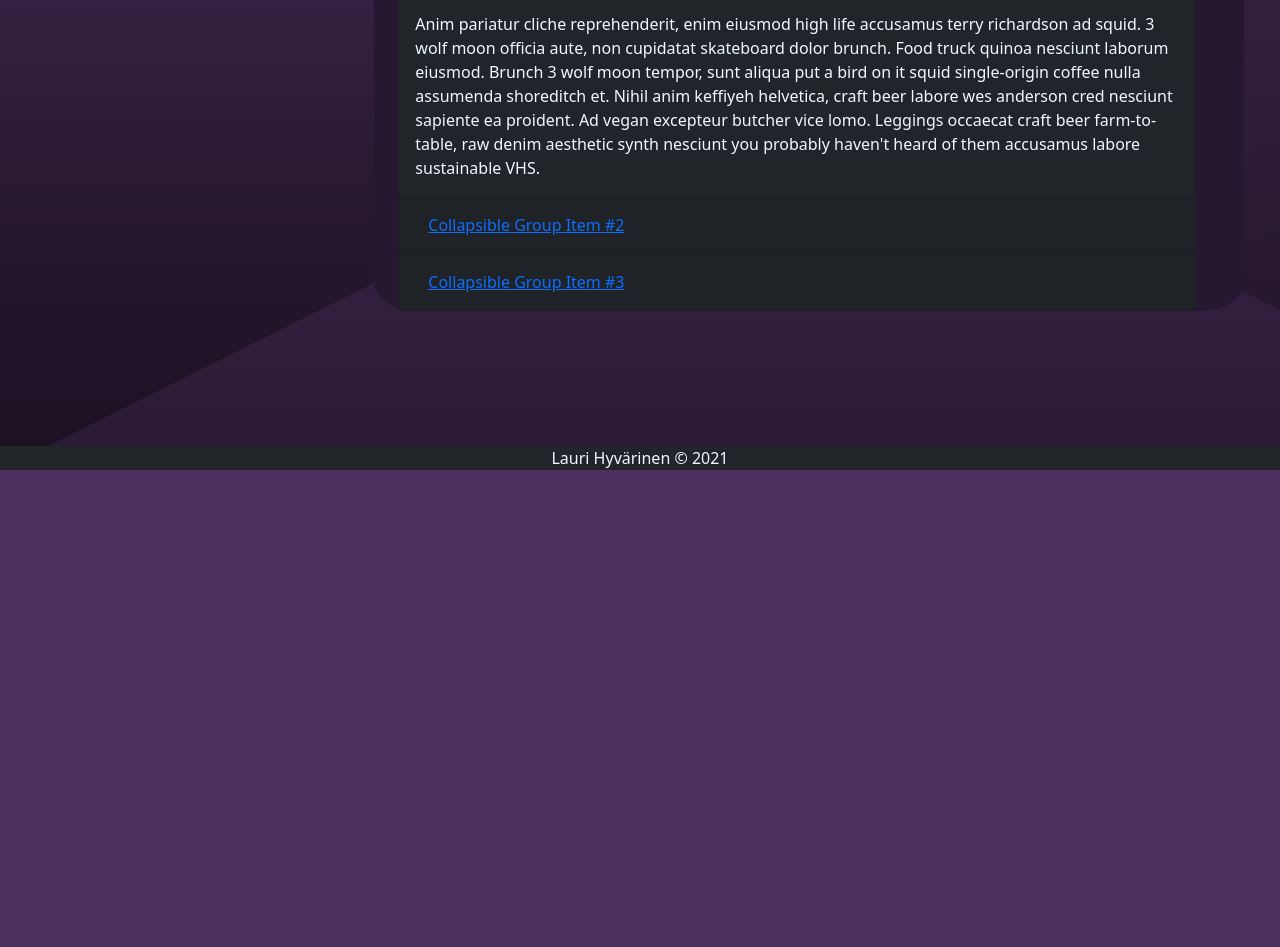
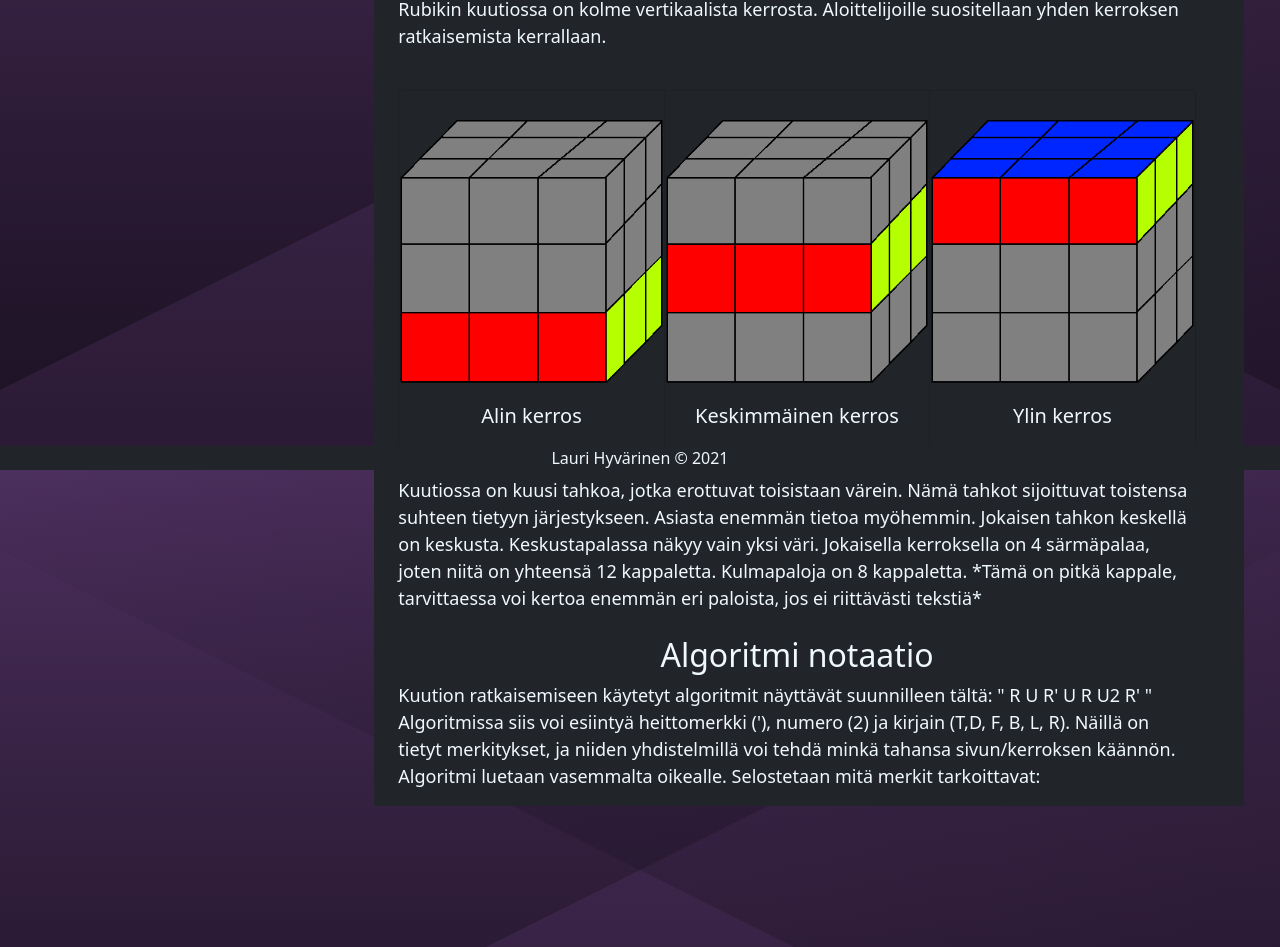
Before and after one commit to LarePaharinen/rubikinratkaisu, a plain HTML site: page kuutio.html in a window 1280 px wide. Shown: the part 330-1277 px from the top of the page. Before the commit the page ends 800 px from the top, so only its background shows below. Drawn offline with nearby package versions, Linux system fonts and the light colour scheme.

Commit message:
Continued on info page

```diff
--- a/css/index.css
+++ b/css/index.css
@@ -1,9 +1,10 @@
+p{
+    color:aliceblue;
+    font-size: large;
+}
 
-
-.main-content{
-    background-color: #271831;
-    color:aliceblue;
-    border-radius: 5%;
+h2, h5{
+    color: aliceblue;
 }
 
 body{
--- /dev/null
+++ b/js/kuutio.js
@@ -0,0 +1,3 @@
+window.onload = () => {
+
+}
--- a/kuutio.html
+++ b/kuutio.html
@@ -39,10 +39,10 @@
     </nav>
     <div class="content">
         <div class="row justify-content-around">
-            <div class="col-4 col-md-2">
+            <div class=" col-4 col-md-2">
                 <div>
                     <ul class="list-group w-auto">
-                        <li class="list-group-item list-group-item-dark"><b>Rubikin kuution palat</b></li>
+                        <li class="list-group-item list-group-item-dark"><a href="#pieces"><b>Rubikin kuution palat</b></a></li>
                         <li class="list-group-item list-group-item-dark"><b>Algoritmi notaatio</b></li>
                         <li class="list-group-item list-group-item-dark"><b>Käännökset kuvana</b></li>
                         <li class="list-group-item list-group-item-dark"><b>Muuta tietoa</b></li>
@@ -50,7 +50,7 @@
                       </ul>
                 </div>
             </div>
-            <div class="row col-11 col-sm-6 col-md-8 main-content">
+            <div class="row col-11 col-sm-6 col-md-8 bg-dark">
                 <div class="row">
                     <h2 class="text-center pt-3">Rubikin kuutio</h2>
                     <p class="p-3">
@@ -59,57 +59,63 @@
                     </p>
                 </div>
                 <div class="row">
-                    <div id="accordion">
+                    <div>
+                        <h2 class="text-center" id="pieces">Rubikin kuution palat</h2>
+                        <p>
+                            Rubikin kuutiossa on kolme vertikaalista kerrosta. Aloittelijoille suositellaan yhden kerroksen ratkaisemista kerrallaan.
+                        </p>
+                        <br>
+                        <div class="card-group">
                             <div class="card bg-dark">
-                          <div class="card-header" id="headingOne">
-                            <h5 class="mb-0">
-                              <button class="btn btn-link" data-toggle="collapse" data-target="#rubiksPieces" aria-expanded="true" aria-controls="rubiksPieces">
-                                Rubikin kuution palat
-                              </button>
-                            </h5>
+                              <img class="card-img-top" src="images/alin kerros.png" alt="Card image cap">
+                              <div class="card-body">
+                                <h5 class="card-title text-center">Alin kerros</h5>
                               </div>
-
-                          <div id="rubiksPieces" class="collapse show" aria-labelledby="headingOne" data-parent="#accordion">
+                            </div>
+                            <div class="card bg-dark">
+                              <img class="card-img-top" src="images/keskikerros.png" alt="Card image cap">
                               <div class="card-body">
-                              Anim pariatur cliche reprehenderit, enim eiusmod high life accusamus terry richardson ad squid. 3 wolf moon officia aute, non cupidatat skateboard dolor brunch. Food truck quinoa nesciunt laborum eiusmod. Brunch 3 wolf moon tempor, sunt aliqua put a bird on it squid single-origin coffee nulla assumenda shoreditch et. Nihil anim keffiyeh helvetica, craft beer labore wes anderson cred nesciunt sapiente ea proident. Ad vegan excepteur butcher vice lomo. Leggings occaecat craft beer farm-to-table, raw denim aesthetic synth nesciunt you probably haven't heard of them accusamus labore sustainable VHS.
+                                <h5 class="card-title text-center">Keskimmäinen kerros</h5>
+                              </div>
+                            </div>
+                            <div class="card bg-dark">
+                              <img class="card-img-top" src="images/ylinkerros.png" alt="Card image cap">
+                              <div class="card-body">
+                                <h5 class="card-title text-center">Ylin kerros</h5>
                               </div>
                             </div>
                           </div>
-                        <div class="card bg-dark">
-                          <div class="card-header" id="headingTwo">
-                            <h5 class="mb-0">
-                              <button class="btn btn-link collapsed" data-toggle="collapse" data-target="#collapseTwo" aria-expanded="false" aria-controls="collapseTwo">
-                                Collapsible Group Item #2
-                              </button>
-                            </h5>
-                          </div>
-                          <div id="collapseTwo" class="collapse" aria-labelledby="headingTwo" data-parent="#accordion">
-                            <div class="card-body">
-                              Anim pariatur cliche reprehenderit, enim eiusmod high life accusamus terry richardson ad squid. 3 wolf moon officia aute, non cupidatat skateboard dolor brunch. Food truck quinoa nesciunt laborum eiusmod. Brunch 3 wolf moon tempor, sunt aliqua put a bird on it squid single-origin coffee nulla assumenda shoreditch et. Nihil anim keffiyeh helvetica, craft beer labore wes anderson cred nesciunt sapiente ea proident. Ad vegan excepteur butcher vice lomo. Leggings occaecat craft beer farm-to-table, raw denim aesthetic synth nesciunt you probably haven't heard of them accusamus labore sustainable VHS.
+                          <br>
+                        <p>
+                            Kuutiossa on kuusi tahkoa, jotka erottuvat toisistaan värein. Nämä tahkot sijoittuvat toistensa suhteen tietyyn järjestykseen. Asiasta enemmän tietoa myöhemmin.
+                            Jokaisen tahkon keskellä on keskusta. Keskustapalassa näkyy vain yksi väri. Jokaisella kerroksella on 4 särmäpalaa, joten niitä on yhteensä 12 kappaletta.
+                            Kulmapaloja on 8 kappaletta. *Tämä on pitkä kappale, tarvittaessa voi kertoa enemmän eri paloista, jos ei riittävästi tekstiä*
+
+                        </p>
                     </div>
                 </div>
-                        </div>
-                        <div class="card bg-dark">
-                          <div class="card-header" id="headingThree">
-                            <h5 class="mb-0">
-                              <button class="btn btn-link collapsed" data-toggle="collapse" data-target="#collapseThree" aria-expanded="false" aria-controls="collapseThree">
-                                Collapsible Group Item #3
-                              </button>
-                            </h5>
-                          </div>
-                          <div id="collapseThree" class="collapse" aria-labelledby="headingThree" data-parent="#accordion">
-                            <div class="card-body">
-                              Anim pariatur cliche reprehenderit, enim eiusmod high life accusamus terry richardson ad squid. 3 wolf moon officia aute, non cupidatat skateboard dolor brunch. Food truck quinoa nesciunt laborum eiusmod. Brunch 3 wolf moon tempor, sunt aliqua put a bird on it squid single-origin coffee nulla assumenda shoreditch et. Nihil anim keffiyeh helvetica, craft beer labore wes anderson cred nesciunt sapiente ea proident. Ad vegan excepteur butcher vice lomo. Leggings occaecat craft beer farm-to-table, raw denim aesthetic synth nesciunt you probably haven't heard of them accusamus labore sustainable VHS.
-                            </div>
-                          </div>
-                        </div>
-                      </div>
+                <div class="row">
+                    <h2 class="text-center" id="notation">Algoritmi notaatio</h2>
+                    <p>
+                        Kuution ratkaisemiseen käytetyt algoritmit näyttävät suunnilleen tältä:
+                        " R U R' U R U2 R' "
+                        Algoritmissa siis voi esiintyä heittomerkki ('), numero (2) ja kirjain (T,D, F, B, L, R). Näillä on tietyt merkitykset, ja niiden yhdistelmillä voi tehdä
+                        minkä tahansa sivun/kerroksen käännön. Algoritmi luetaan vasemmalta oikealle. Selostetaan mitä merkit tarkoittavat:
+                    </p>
                 </div>
             </div>
           </div>
     </div>
 
-    <footer class="position-absolute bottom-0 w-100">
+    <br>
+    <br>
+    <br>
+    <br>
+    <br>
+    <br>
+
+
+    <footer class="position-fixed bottom-0 w-100">
         <div class="bg-dark text-center">
             Lauri Hyvärinen  &copy; <script>document.write(new Date().getFullYear())</script>
         </div>
```
Also changed, not shown: images/alin kerros.png (added), images/keskikerros.png (added), images/ylinkerros.png (added). Lines whose indentation alone changed are shown as unchanged.
